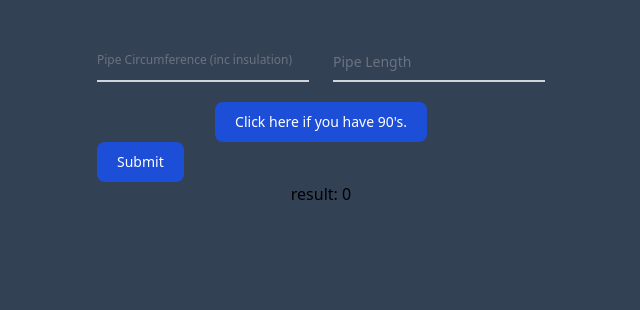
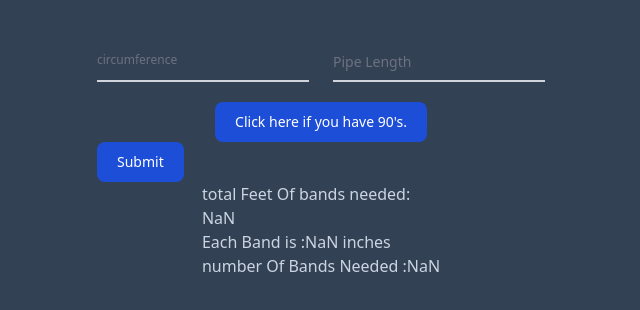
Before and after one commit to jonahjtr/insulation-estimations-FE, a React (Vite) app: page /estimate-material in a window 1280 px wide. Shown: the top 310 px of the page, without its empty margins (319-959 px from the left). Built offline with nearby package versions, Linux system fonts and the light colour scheme.

Commit message:
added functionality

```diff
--- a/src/components/estimateMaterial/EstimationForm.jsx
+++ b/src/components/estimateMaterial/EstimationForm.jsx
@@ -1,14 +1,16 @@
 import { useState } from "react";
 
 const EstimationForm = ({ shownData, setFormData }) => {
+  const [hasNineties, setHasNineties] = useState(false);
   const [formData, setLocalFormData] = useState({
-    pipeCircumference: "",
     pipeLength: "",
+    circumference: "",
+    numberOf90s: "",
+    goreQuantity: "",
   });
-
   const handleChange = (e) => {
     const { name, value } = e.target;
-    const numericValue = parseInt(value); // Parse input value as an integer
+    const numericValue = parseInt(value);
     setLocalFormData({ ...formData, [name]: numericValue || "" });
   };
 
@@ -20,15 +22,14 @@ const EstimationForm = ({ shownData, setFormData }) => {
   return (
     <div className="bg-slate-700 pt-10">
       <form className="max-w-md mx-auto" onSubmit={handleSubmit}>
-        {/* First Name and Last Name Fields */}
         <div className="grid md:grid-cols-2 md:gap-6">
           <div className="relative z-0 w-full mb-5 group">
             <input
               type="text"
               inputMode="numeric"
-              name="pipeCircumference"
-              id="pipeCircumference"
-              value={formData.pipeCircumference}
+              name="circumference"
+              id="circumference"
+              value={formData.circumference}
               onChange={handleChange}
               className="block py-2.5 px-0 w-full text-sm text-gray-900 bg-transparent border-0 border-b-2 border-gray-300 appearance-none dark:text-white dark:border-gray-600 dark:focus:border-blue-500 focus:outline-none focus:ring-0 focus:border-blue-600 peer"
               placeholder=" "
@@ -36,10 +37,10 @@ const EstimationForm = ({ shownData, setFormData }) => {
             />
             {/* Label */}
             <label
-              htmlFor="pipeCircumference"
+              htmlFor="circumference"
               className="peer-focus:font-medium absolute text-xs text-gray-500 dark:text-gray-400 duration-300 transform -translate-y-6 scale-75 top-3 -z-10 origin-[0] peer-focus:start-0 rtl:peer-focus:translate-x-1/4 peer-focus:text-blue-600 peer-focus:dark:text-blue-500 peer-placeholder-shown:scale-100 peer-placeholder-shown:translate-y-0 peer-focus:scale-75 peer-focus:-translate-y-6"
             >
-              Pipe Circumference (inc insulation)
+              circumference
             </label>
           </div>
           <div className="relative z-0 w-full mb-5 group">
@@ -61,10 +62,65 @@ const EstimationForm = ({ shownData, setFormData }) => {
               Pipe Length
             </label>
           </div>
+          {hasNineties && (
+            <div>
+              <div className="relative z-0 w-full mb-5 group">
+                <input
+                  type="text"
+                  inputMode="numeric"
+                  name="numberOf90s"
+                  id="numberOf90s"
+                  value={formData.numberOf90s}
+                  onChange={handleChange}
+                  className="block py-2.5 px-0 w-full text-sm text-gray-900 bg-transparent border-0 border-b-2 border-gray-300 appearance-none dark:text-white dark:border-gray-600 dark:focus:border-blue-500 focus:outline-none focus:ring-0 focus:border-blue-600 peer"
+                  placeholder=" "
+                  required
+                />
+                {/* Label */}
+                <label
+                  htmlFor="numberOf90s"
+                  className="peer-focus:font-medium absolute text-xs text-gray-500 dark:text-gray-400 duration-300 transform -translate-y-6 scale-75 top-3 -z-10 origin-[0] peer-focus:start-0 rtl:peer-focus:translate-x-1/4 peer-focus:text-blue-600 peer-focus:dark:text-blue-500 peer-placeholder-shown:scale-100 peer-placeholder-shown:translate-y-0 peer-focus:scale-75 peer-focus:-translate-y-6"
+                >
+                  numberOf90s
+                </label>
+              </div>
+              <div className="relative z-0 w-full mb-5 group">
+                <input
+                  type="text"
+                  inputMode="numeric"
+                  name="goreQuantity"
+                  id="goreQuantity"
+                  value={formData.goreQuantity}
+                  onChange={handleChange}
+                  className="block py-2.5 px-0 w-full text-sm text-gray-900 bg-transparent border-0 border-b-2 border-gray-300 appearance-none dark:text-white dark:border-gray-600 dark:focus:border-blue-500 focus:outline-none focus:ring-0 focus:border-blue-600 peer"
+                  placeholder=" "
+                  required
+                />
+
+                <label
+                  htmlFor="goreQuantity"
+                  className="peer-focus:font-medium absolute text-xs text-gray-500 dark:text-gray-400 duration-300 transform -translate-y-6 scale-75 top-3 -z-10 origin-[0] peer-focus:start-0 rtl:peer-focus:translate-x-1/4 peer-focus:text-blue-600 peer-focus:dark:text-blue-500 peer-placeholder-shown:scale-100 peer-placeholder-shown:translate-y-0 peer-focus:scale-75 peer-focus:-translate-y-6"
+                >
+                  goreQuantity
+                </label>
+              </div>
+            </div>
+          )}
         </div>
         <div className="flex justify-center items-center	">
-          <button className=" text-white bg-blue-700 hover:bg-blue-800 focus:ring-4 focus:outline-none focus:ring-blue-300 font-medium rounded-lg text-sm w-full sm:w-auto px-5 py-2.5 text-center dark:bg-blue-600 dark:hover:bg-blue-700 dark:focus:ring-blue-800">
-            Click here if you have 90&apos;s.
+          <button
+            onClick={() => setHasNineties(!hasNineties)}
+            className={`text-white ${
+              hasNineties
+                ? "bg-red-800 dark:bg-red-800  dark:hover:bg-red-400	"
+                : "bg-blue-700 dark:bg-blue-600 dark:hover:bg-blue-700"
+            } hover:bg-blue-800 focus:ring-4 focus:outline-none focus:ring-blue-300 font-medium rounded-lg text-sm w-full sm:w-auto px-5 py-2.5 text-center dark:bg-blue-600  dark:focus:ring-blue-800`}
+          >
+            {hasNineties ? (
+              <p>Click here if you DON'T have 90&apos;s.</p>
+            ) : (
+              <p>Click here if you have 90&apos;s.</p>
+            )}
           </button>
         </div>
 
--- a/src/pages/EstimateMaterial.jsx
+++ b/src/pages/EstimateMaterial.jsx
@@ -3,8 +3,14 @@ import { useState, useEffect } from "react";
 import EstimationForm from "../components/estimateMaterial/EstimationForm";
 
 const EstimateMaterial = () => {
+  const [cutOutDifficulty, setcutOutDifficulty] = useState("normal");
+  const [circumference, setCircumference] = useState(0);
+  const [pipeLength, setPipeLength] = useState(0);
+  const [ninety, setNinety] = useState({ quantity: 0, goreQuantity: 0 });
+
   const [shownData, setShownData] = useState({});
   const [lengthOfBanding, setLengthOfBanding] = useState("");
+
   console.log("setShownData", shownData);
   const getBandsNeeded = (pipeCirc, pipeLength) => {
     let numberOfBands = pipeLength / 12;
@@ -12,13 +18,76 @@ const EstimateMaterial = () => {
     return bandLength * numberOfBands;
   };
   useEffect(() => {
-    const { pipeCircumference, pipeLength } = shownData;
-    console.log(
-      "getBandsNeeded",
-      getBandsNeeded(pipeCircumference, pipeLength)
+    const { pipeLength, circumference, numberOf90s, goreQuantity } = shownData;
+    setCircumference(circumference);
+    setPipeLength(pipeLength);
+    setNinety({ quantity: numberOf90s, goreQuantity: goreQuantity });
+  }, [shownData]);
+
+  const calculateBandsOf90 = (
+    gores,
+    circumference,
+    numberOf90s,
+    cutOutLevel
+  ) => {
+    const bandLength = circumference + 10;
+    const totalBandLength =
+      gores * bandLength * numberOf90s * findWasteLevel(cutOutLevel);
+
+    return totalBandLength / 12;
+  };
+
+  const findWasteLevel = (cutOutLevel) => {
+    let wasteLevel;
+    if (cutOutLevel === "normal") {
+      wasteLevel = 1.1;
+    } else if (cutOutLevel === "medium") {
+      wasteLevel = 1.15;
+    } else {
+      wasteLevel = 1.2;
+    }
+    return wasteLevel;
+  };
+
+  const calculateBands = (circumference, pipeLength, cutOutLevel) => {
+    const bandLength = circumference + 10;
+    const totalBandsNeeded = pipeLength / 12;
+    const lengthBeforeWaste = bandLength * totalBandsNeeded;
+    const totalBandLength = lengthBeforeWaste * findWasteLevel(cutOutLevel);
+    return totalBandLength / 12;
+  };
+
+  // const circumference = 135;
+  // const pipeLength = 600;
+  // const ninety = {
+  //   quantity: 3,
+  //   goreQuantity: 16,
+  // };
+  // const cutOutDifficulty = "alot";
+  console.log(
+    "straightPipe",
+    calculateBands(circumference, pipeLength, cutOutDifficulty)
+  );
+  console.log(
+    "bands for 90s",
+    calculateBandsOf90(
+      ninety.goreQuantity,
+      circumference,
+      ninety.quantity,
+      cutOutDifficulty
+    )
+  );
+
+  const totalBandLengthForProject =
+    calculateBands(circumference, pipeLength, cutOutDifficulty) +
+    calculateBandsOf90(
+      ninety.goreQuantity,
+      circumference,
+      ninety.quantity,
+      cutOutDifficulty
     );
-    setLengthOfBanding(getBandsNeeded(pipeCircumference, pipeLength));
-  }, [shownData]);
+
+  console.log(totalBandLengthForProject);
 
   return (
     <div className="bg-slate-700	h-screen w-screen">
@@ -26,8 +95,80 @@ const EstimateMaterial = () => {
       <div className="mx-auto w-fit ">
         {isNaN(lengthOfBanding) ? <p>result: 0</p> : <p>{lengthOfBanding}</p>}
       </div>
+      <div className="mx-auto w-fit text-slate-300	 ">
+        total Feet Of bands needed:
+        <br />
+        {Math.ceil(totalBandLengthForProject)}
+        <br />
+        Each Band is :{circumference + 10} inches
+        <br />
+        number Of Bands Needed :{Math.ceil(pipeLength / 12)}
+        <br />
+      </div>
     </div>
   );
 };
 
 export default EstimateMaterial;
+
+// console.log("Hello, World!");
+
+// const calculateBandsOf90 = (gores, circumference, numberOf90s, cutOutLevel) => {
+//   const bandLength = circumference + 10;
+//   const totalBandLength =
+//     gores * bandLength * numberOf90s * findWasteLevel(cutOutLevel);
+
+//   return totalBandLength / 12;
+// };
+
+// const findWasteLevel = (cutOutLevel) => {
+//   let wasteLevel;
+//   if (cutOutLevel === "normal") {
+//     wasteLevel = 1.1;
+//   } else if (cutOutLevel === "medium") {
+//     wasteLevel = 1.15;
+//   } else {
+//     wasteLevel = 1.2;
+//   }
+//   return wasteLevel;
+// };
+
+// const calculateBands = (circumference, pipeLength, cutOutLevel) => {
+//   const bandLength = circumference + 10;
+//   const totalBandsNeeded = pipeLength / 12;
+//   const lengthBeforeWaste = bandLength * totalBandsNeeded;
+//   const totalBandLength = lengthBeforeWaste * findWasteLevel(cutOutLevel);
+//   return totalBandLength / 12;
+// };
+
+// const circumference = 135;
+// const pipeLength = 1200;
+// const ninety = {
+//   quantity: 2,
+//   goreQuantity: 14,
+// };
+
+// console.log(
+//   "straightPipe",
+//   calculateBands(circumference, pipeLength, "normal")
+// );
+// console.log(
+//   "bands for 90s",
+//   calculateBandsOf90(
+//     ninety.goreQuantity,
+//     circumference,
+//     ninety.quantity,
+//     "normal"
+//   )
+// );
+
+// const totalBandsForProject =
+//   calculateBands(circumference, pipeLength, "normal") +
+//   calculateBandsOf90(
+//     ninety.goreQuantity,
+//     circumference,
+//     ninety.quantity,
+//     "normal"
+//   );
+
+// console.log(totalBandsForProject);
```
